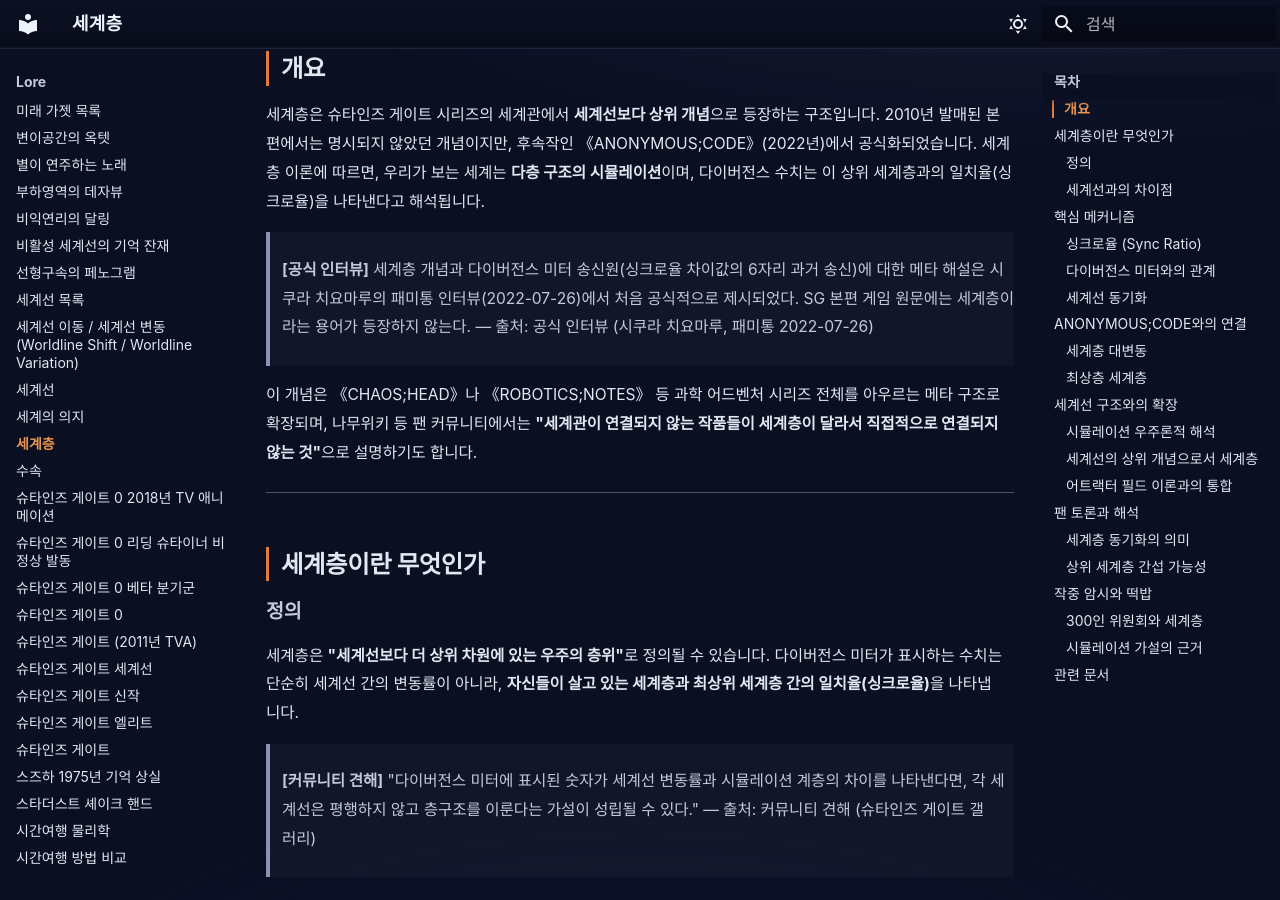
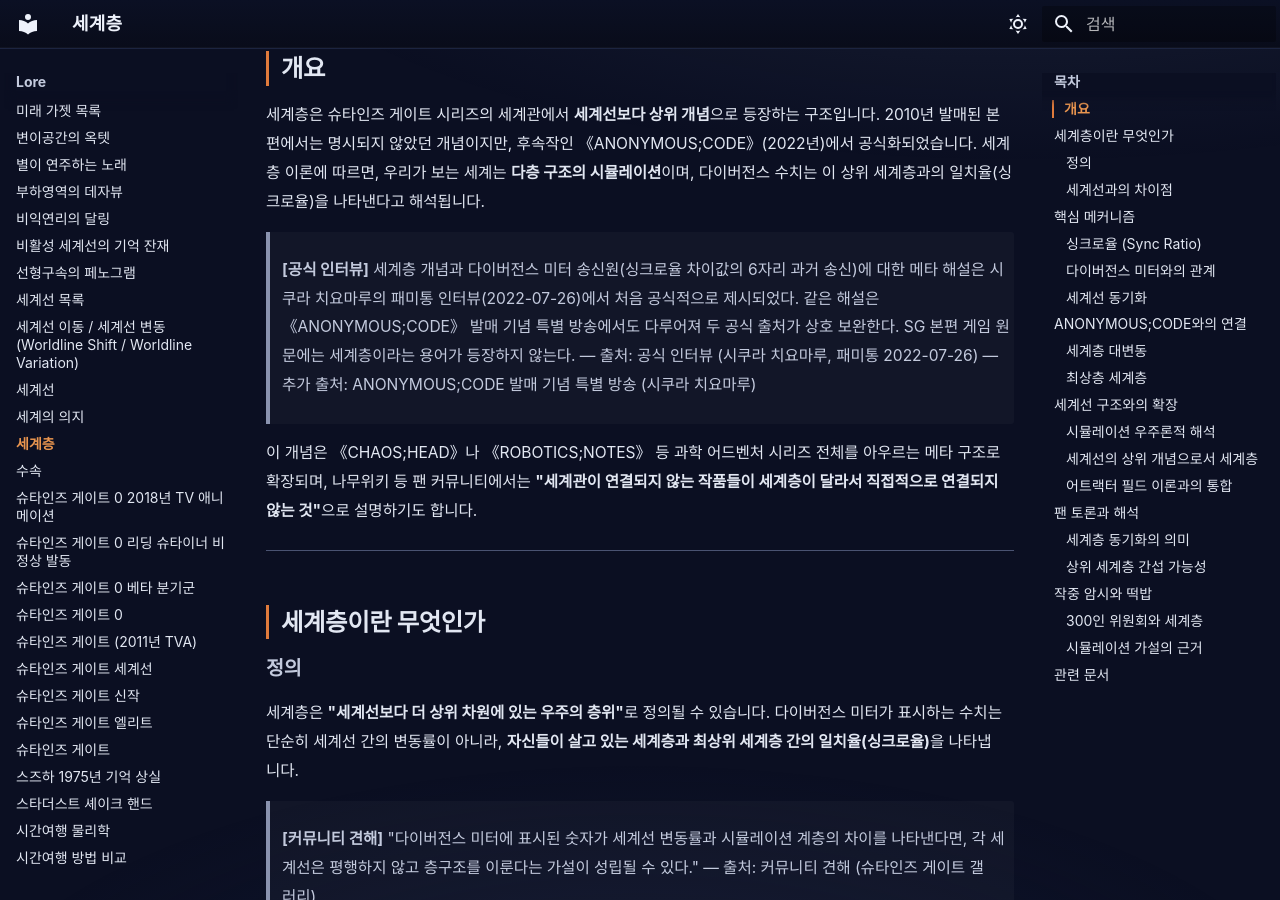
Before and after one commit to sgwiki/sgwiki.github.io, an MkDocs documentation site: the page built from wiki/lore/세계층.md, in a window 1280 px wide and 900 px high, scrolled down 425 px. Built offline with MkDocs 1.6.1 and Material for MkDocs 9.7.7, drawn with Linux system fonts in a browser that asks for light colours; some web fonts are replaced.

Commit message:
feat(wiki): 세계층 — P10 4e3b3687 패치 적용

```diff
--- a/wiki/lore/세계층.md
+++ b/wiki/lore/세계층.md
@@ -14,8 +14,9 @@ description: "세계층은 슈타인즈 게이트 시리즈의 세계관에서
 
 세계층은 슈타인즈 게이트 시리즈의 세계관에서 **세계선보다 상위 개념**으로 등장하는 구조입니다. 2010년 발매된 본편에서는 명시되지 않았던 개념이지만, 후속작인 《ANONYMOUS;CODE》(2022년)에서 공식화되었습니다. 세계층 이론에 따르면, 우리가 보는 세계는 **다층 구조의 시뮬레이션**이며, 다이버전스 수치는 이 상위 세계층과의 일치율(싱크로율)을 나타낸다고 해석됩니다.
 
-> **[공식 인터뷰]** 세계층 개념과 다이버전스 미터 송신원(싱크로율 차이값의 6자리 과거 송신)에 대한 메타 해설은 시쿠라 치요마루의 패미통 인터뷰(2022-07-26)에서 처음 공식적으로 제시되었다. SG 본편 게임 원문에는 세계층이라는 용어가 등장하지 않는다.
+> **[공식 인터뷰]** 세계층 개념과 다이버전스 미터 송신원(싱크로율 차이값의 6자리 과거 송신)에 대한 메타 해설은 시쿠라 치요마루의 패미통 인터뷰(2022-07-26)에서 처음 공식적으로 제시되었다. 같은 해설은 《ANONYMOUS;CODE》 발매 기념 특별 방송에서도 다루어져 두 공식 출처가 상호 보완한다. SG 본편 게임 원문에는 세계층이라는 용어가 등장하지 않는다.
 > — 출처: 공식 인터뷰 (시쿠라 치요마루, 패미통 2022-07-26)
+> — 추가 출처: ANONYMOUS;CODE 발매 기념 특별 방송 (시쿠라 치요마루)
 
 이 개념은 《CHAOS;HEAD》나 《ROBOTICS;NOTES》 등 과학 어드벤처 시리즈 전체를 아우르는 메타 구조로 확장되며, 나무위키 등 팬 커뮤니티에서는 **"세계관이 연결되지 않는 작품들이 세계층이 달라서 직접적으로 연결되지 않는 것"**으로 설명하기도 합니다.
 
```
